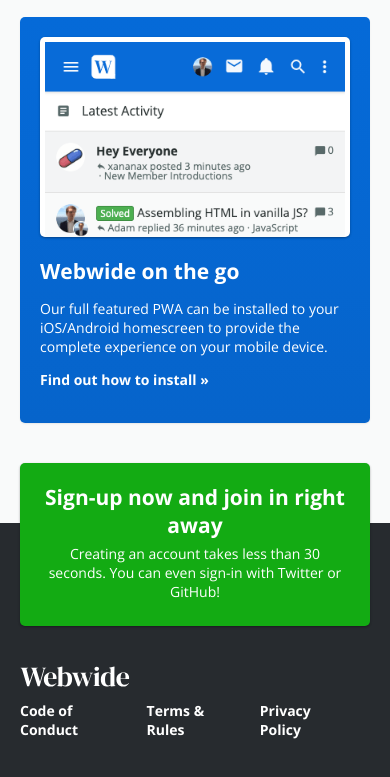
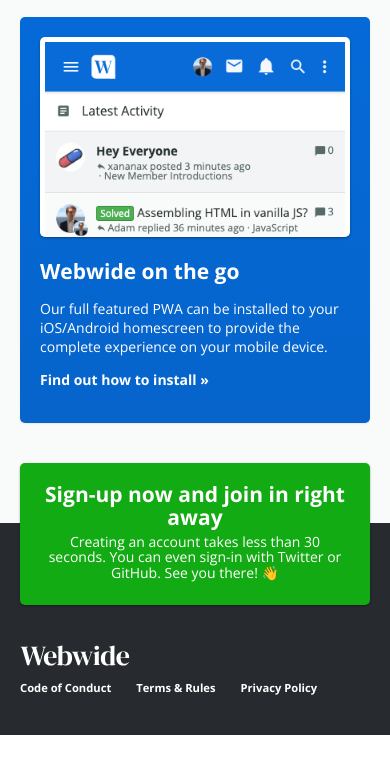
Before and after one commit to adamgreenough/webwide-hello, a website: page index.html in a window 390 px wide. Shown: the part 2667-3444 px from the top of the page. After the commit the page ends 3402 px from the top, so only its background shows below. Drawn offline with nearby package versions, Linux system fonts and the light colour scheme; no server answers.

Commit message:
Mobile CTA tweaks

```diff
--- a/assets/scss/style.scss
+++ b/assets/scss/style.scss
@@ -652,6 +652,7 @@
 		padding: 20px;
 		text-decoration: none;
 		transition: 0.25s;
+		line-height: 1.1;
 
 		&:hover {
 			background: darken($green, 3%);
@@ -706,6 +707,7 @@
 				@media(max-width: 600px) {
 					justify-content: flex-start;
 					margin-top: 10px;
+					font-size: 0.8rem;
 				}
 
 				li {
--- a/index.html
+++ b/index.html
@@ -248,7 +248,7 @@
 		<div class="wrapper">
 			<a class="cta" href="https://webwide.io/register/">
 				<h2>Sign-up now and join in right away</h2>
-				<p>Creating an account takes less than 30 seconds. You can even sign-in with Twitter or GitHub!</p>
+				<p>Creating an account takes less than 30 seconds. You can even sign-in with Twitter or GitHub. See you there! 👋</p>
 			</a>
 		</div>
 
```
Also changed, not shown: assets/css/style.css.
